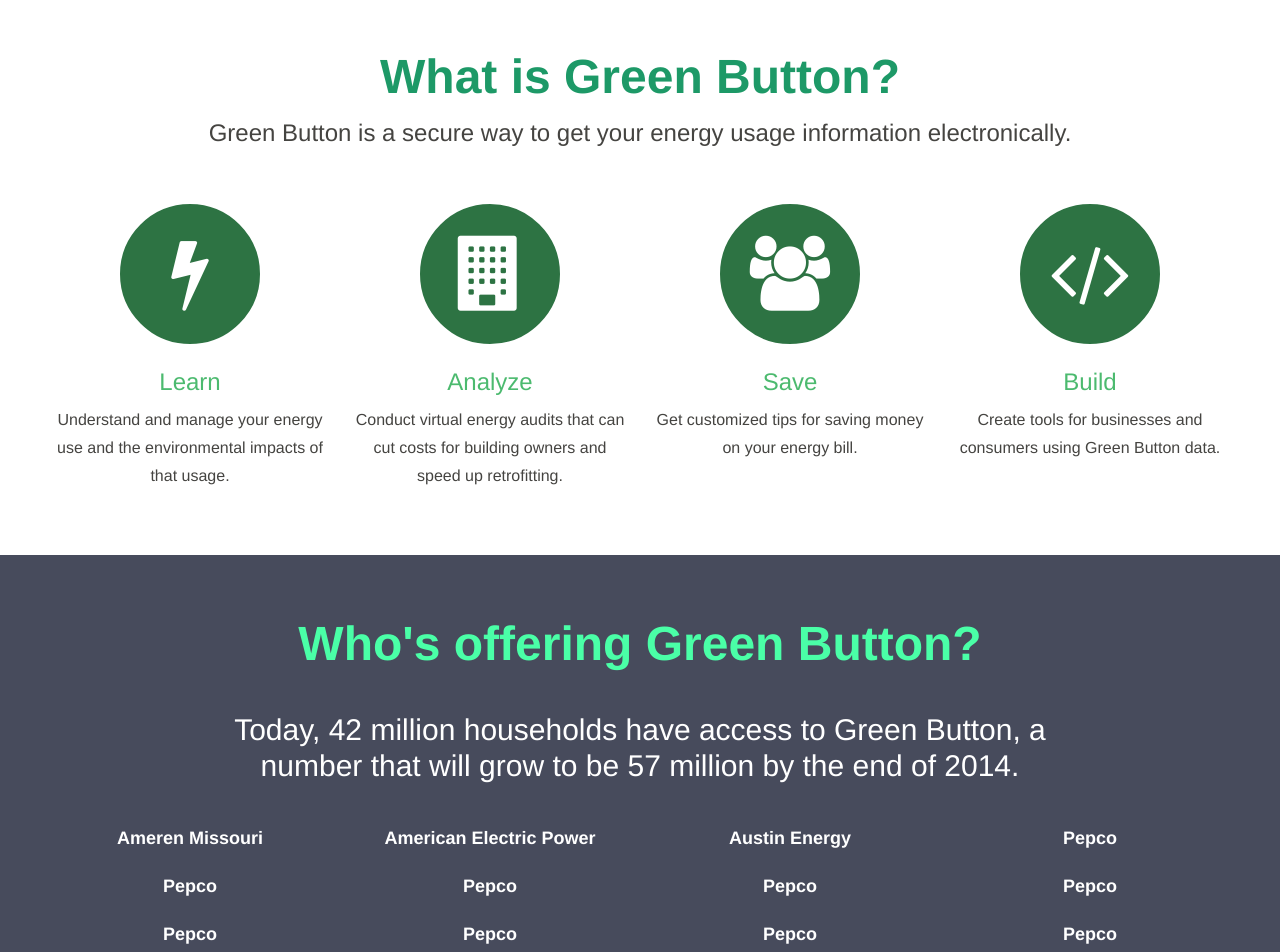
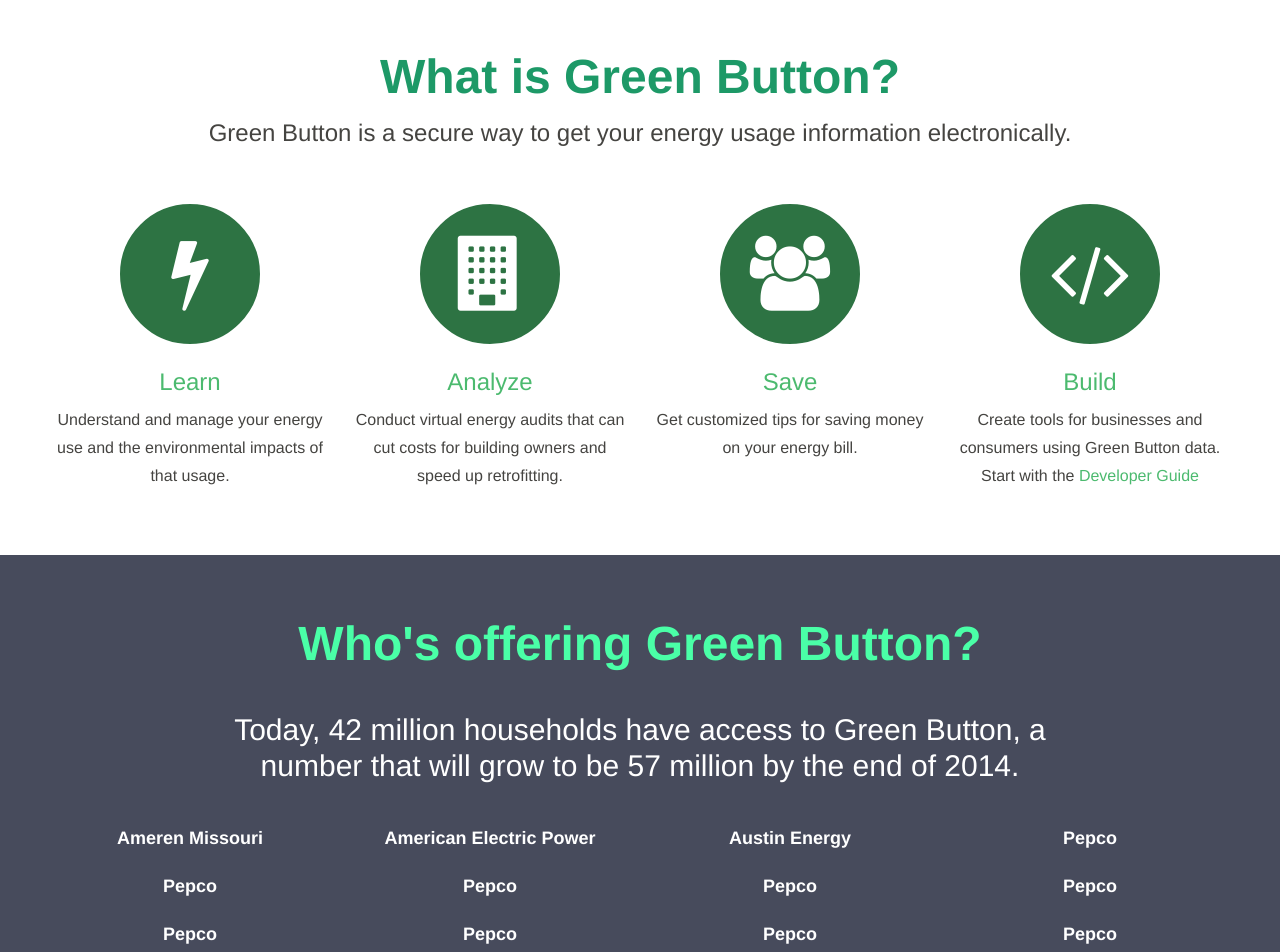
Before and after one commit to green-button/green-button.github.io, a Jekyll site: the page built from index.html, in a window 1280 px wide. Shown: the part 687-1639 px from the top of the page. Built offline with Jekyll 4.4.1, drawn with Linux system fonts in a browser that asks for light colours.

Commit message:
added dev guide link

```diff
--- a/_config.yml
+++ b/_config.yml
@@ -1,7 +1,7 @@
 # Site settings
 title: Green Button
 description: "To improve the electric grid, we must empower consumers. Join the effort to give all Americans the information they need to become active participants in their own power usage."
-baseurl: ""
+baseurl: "/new"
 
 # Build settings
 markdown: kramdown
--- a/index.html
+++ b/index.html
@@ -43,7 +43,7 @@ title: Home
             <i class="fa fa-code"></i>
           </div>
           <h3>Build</h3>
-          Create tools for businesses and consumers using Green Button data.
+          Create tools for businesses and consumers using Green Button data. Start with the <a href="{{ site.baseurl }}/developers">Developer Guide</a>
         </li>
       </ul>
     </div>
```
Also changed, not shown: 1 other file.
